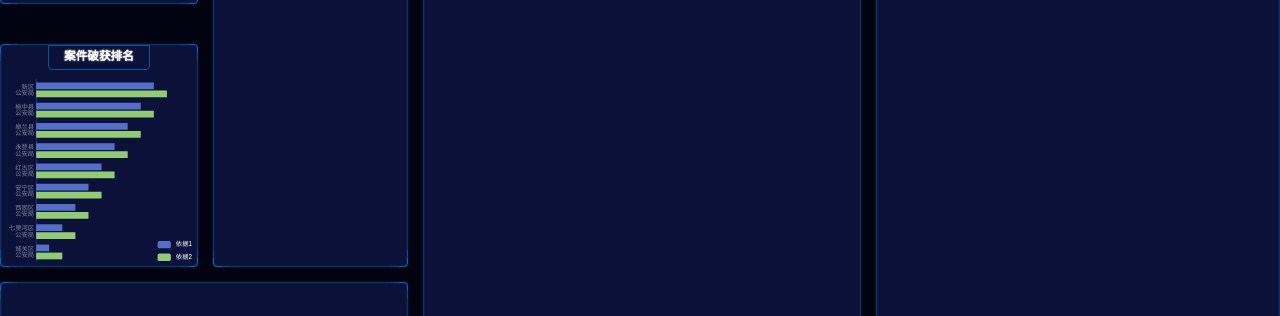
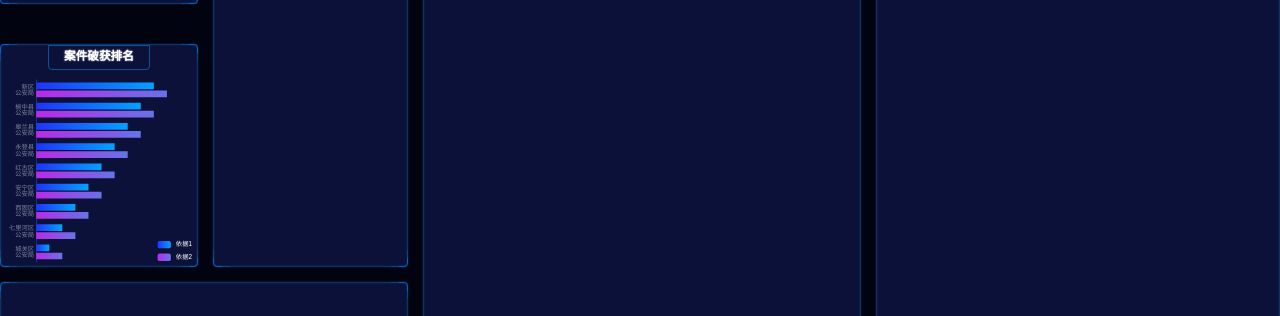
Before and after one commit to baIder/react-visualization, a React (Create React App) app: page / in a window 1280 px wide. Shown: the part 271-587 px from the top of the page. Built offline with nearby package versions, Linux system fonts and the light colour scheme.

Commit message:
添加渐变

```diff
--- a/src/components/chart2.tsx
+++ b/src/components/chart2.tsx
@@ -66,12 +66,34 @@ const Chart2: React.FC = () => {
         {
           name: '依据1',
           type: 'bar',
-          data: [1, 2, 3, 4, 5, 6, 7, 8, 9]
+          data: [1, 2, 3, 4, 5, 6, 7, 8, 9],
+          itemStyle: {
+            normal: {
+              color: new echarts.graphic.LinearGradient(0, 0, 1, 0, [{
+                offset: 0,
+                color: '#2034f9',
+              }, {
+                offset: 1,
+                color: '#04a1ff'
+              }])
+            }
+          }
         },
         {
           name: '依据2',
           type: 'bar',
-          data: [2, 3, 4, 5, 6, 7, 8, 9, 10]
+          data: [2, 3, 4, 5, 6, 7, 8, 9, 10],
+          itemStyle: {
+            normal: {
+              color: new echarts.graphic.LinearGradient(0, 0, 1, 0, [{
+                offset: 0,
+                color: '#b92ae8',
+              }, {
+                offset: 1,
+                color: '#6773e7'
+              }])
+            }
+          }
         }
       ]
     });
```
